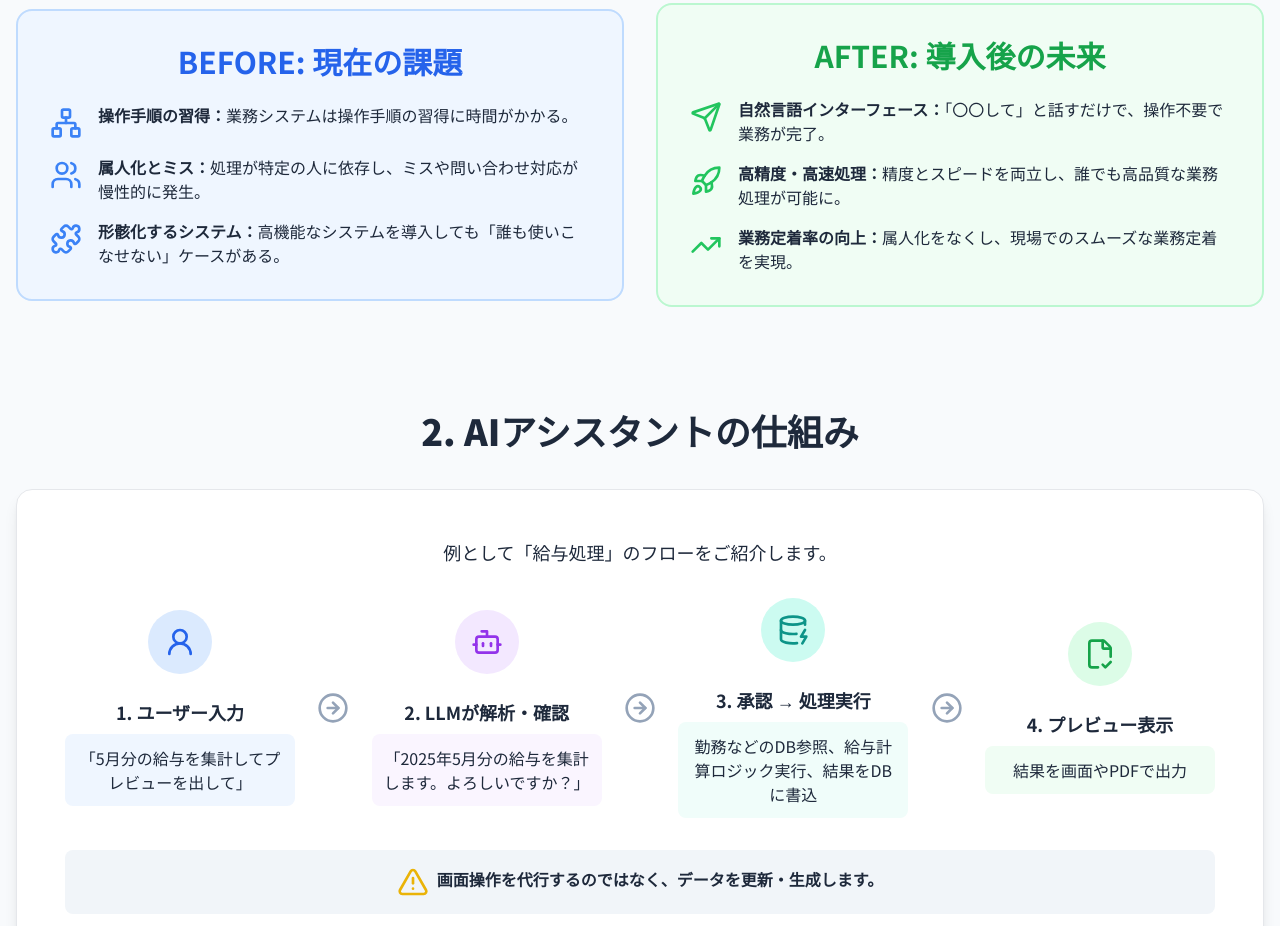
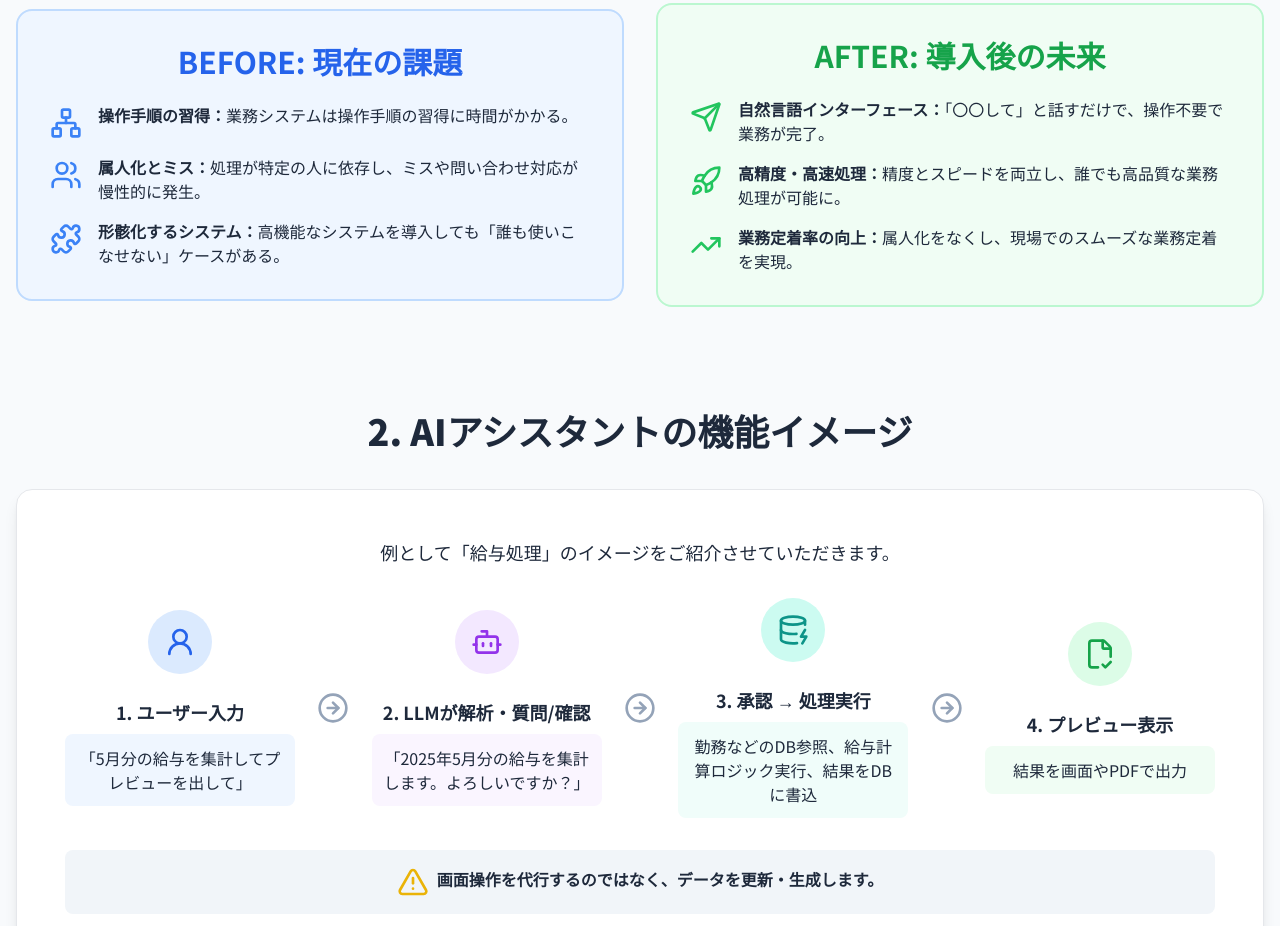
Before and after one commit to FumiyaKumabe/LLM_Assistant, a plain HTML site: page index.html in a window 1280 px wide. Shown: the part 447-1373 px from the top of the page. Drawn offline with nearby package versions, Linux system fonts and the light colour scheme.

Commit message:
Update index.html

```diff
--- a/index.html
+++ b/index.html
@@ -105,9 +105,9 @@
 
         <!-- 2. 機能概要・処理フロー -->
         <section class="mb-24">
-            <h2 class="section-title">2. AIアシスタントの仕組み</h2>
+            <h2 class="section-title">2. AIアシスタントの機能イメージ</h2>
             <div class="bg-white p-8 md:p-12 rounded-2xl shadow-lg border">
-                <p class="text-center text-lg mb-8">例として「給与処理」のフローをご紹介します。</p>
+                <p class="text-center text-lg mb-8">例として「給与処理」のイメージをご紹介させていただきます。</p>
                 <div class="flex flex-col md:flex-row justify-between items-center space-y-8 md:space-y-0 md:space-x-4">
                     <!-- Step 1: User Input -->
                     <div class="text-center w-full md:w-1/5">
@@ -120,7 +120,7 @@
                     <!-- Step 2: LLM Analysis -->
                     <div class="text-center w-full md:w-1/5">
                         <div class="icon-circle bg-purple-100 text-purple-600"><i data-lucide="bot"></i></div>
-                        <h4 class="font-bold text-lg mb-2">2. LLMが解析・確認</h4>
+                        <h4 class="font-bold text-lg mb-2">2. LLMが解析・質問/確認</h4>
                         <p class="bg-purple-50 p-3 rounded-lg">「2025年5月分の給与を集計します。よろしいですか？」</p>
                     </div>
                     <div class="transform rotate-90 md:rotate-0"><i data-lucide="arrow-right-circle" class="lucide text-slate-400"></i></div>
```
